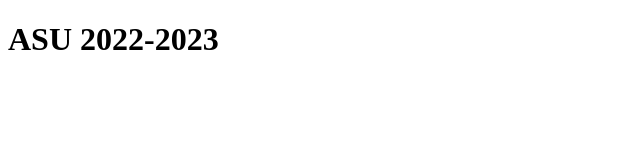
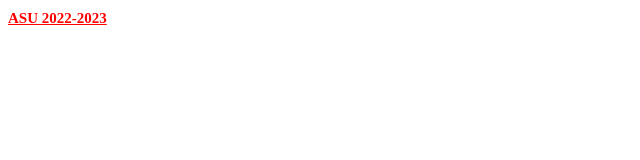
Before and after one commit to moh7nassar/finalProject, a plain HTML site: page index.html in a window 1280 px wide. Shown: the whole page, without its empty margins (0-640 px from the left). Drawn offline with Linux system fonts and the light colour scheme.

Commit message:
Nassar's work

```diff
--- a/index.html
+++ b/index.html
@@ -5,6 +5,7 @@
     <meta http-equiv="X-UA-Compatible" content="IE=edge">
     <meta name="viewport" content="width=device-width, initial-scale=1.0">
     <title>Document</title>
+    <link rel="stylesheet" href="style.css">
 </head>
 <body>
     <h1>ASU 2022-2023</h1>
--- a/style.css
+++ b/style.css
@@ -0,0 +1,5 @@
+h1{
+    text-decoration: underline;
+    color: red;
+    font-size: 15px;
+}
```
